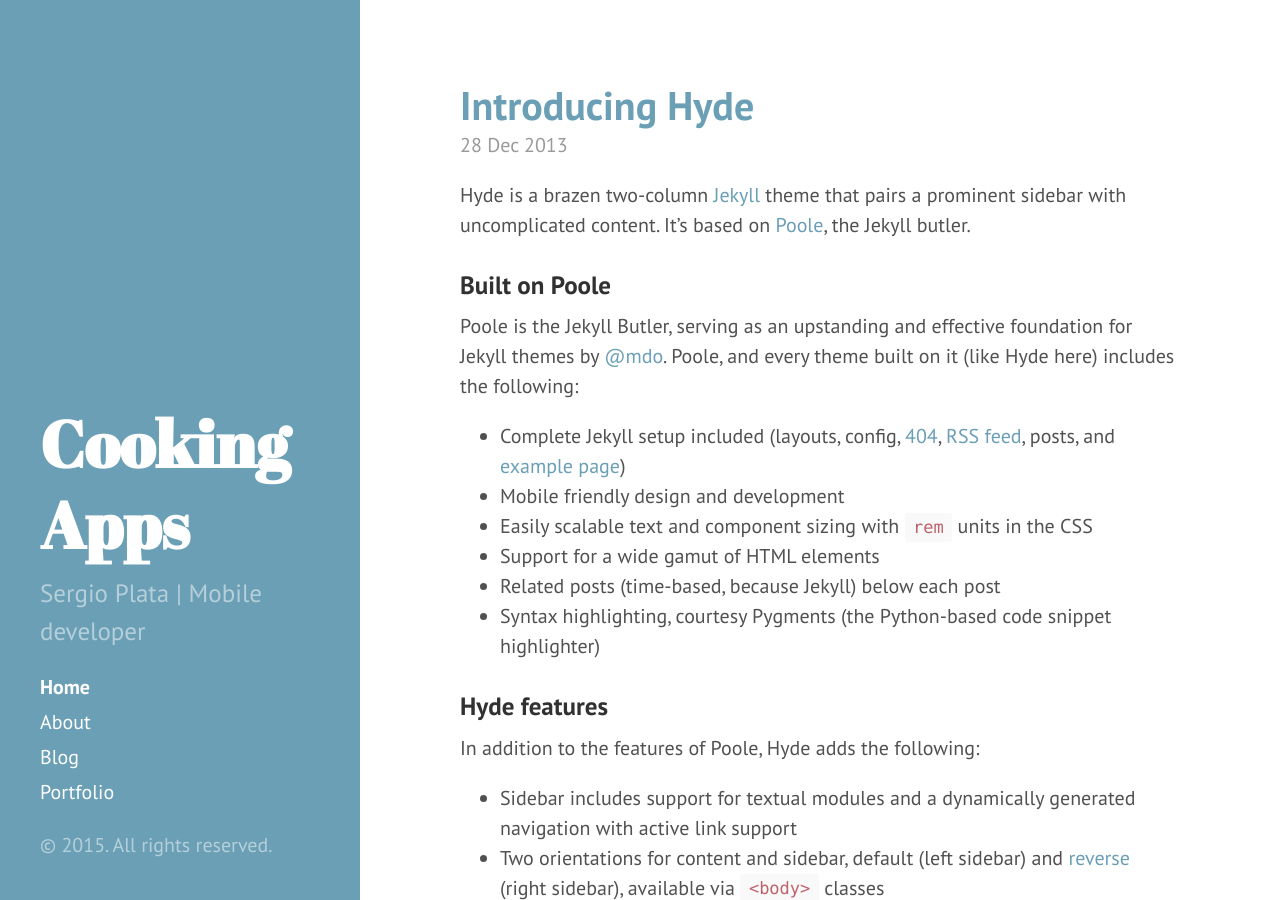
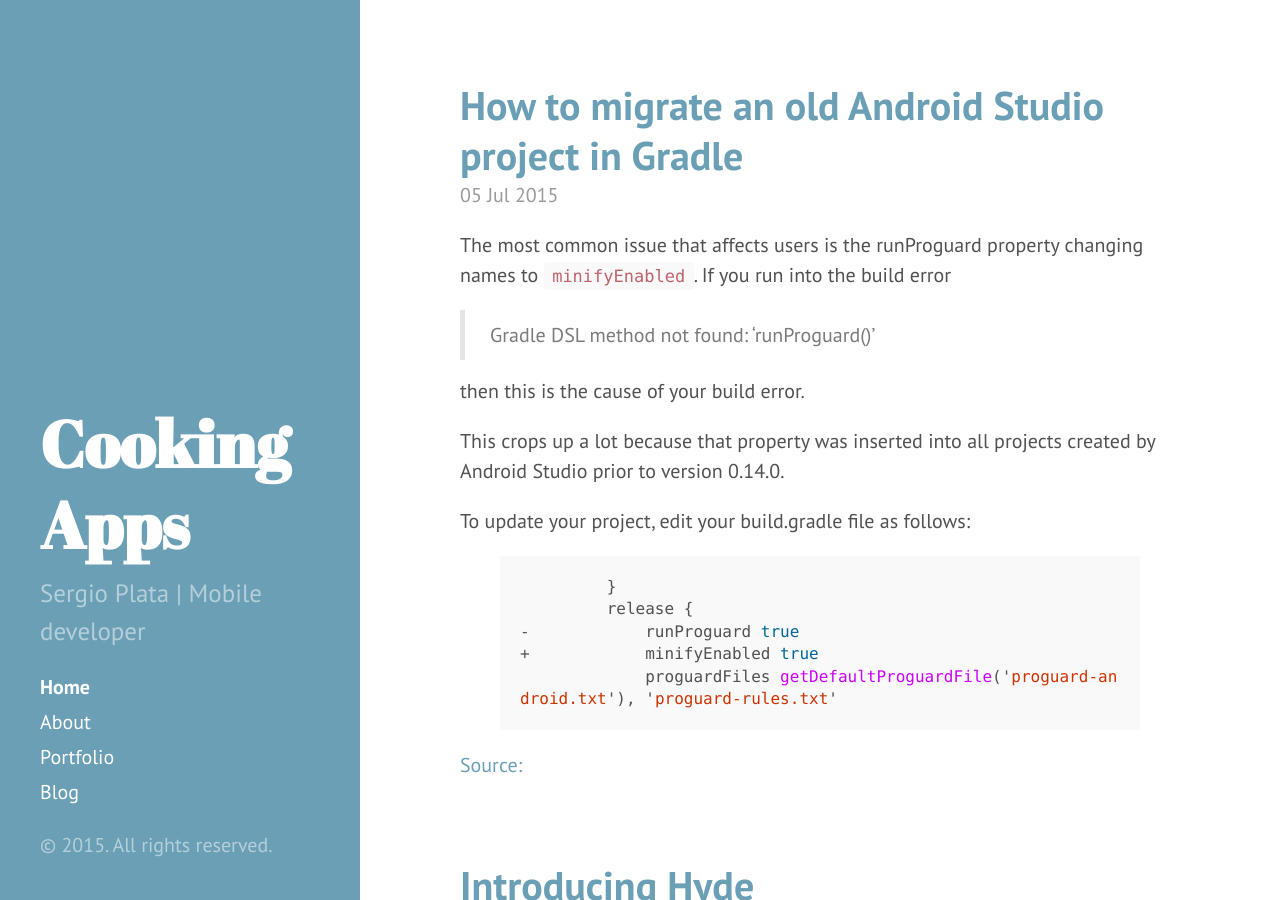
Before and after one commit to splata/splata.github.io, a Jekyll site: the page built from index.html, in a window 1280 px wide and 900 px high. Built offline with Jekyll 4.4.1, drawn with Linux system fonts in a browser that asks for light colours; Markdown is read by kramdown in place of the engine named in the settings; the list of posts is cut into pages by our own code.

Commit message:
post1prueba

```diff
--- a/_includes/sidebar.html
+++ b/_includes/sidebar.html
@@ -26,6 +26,7 @@
         {% endif %}
       {% endfor %}
 
+      <a class="sidebar-nav-item" href="{{ site.baseurl }}">Blog</a>
     </nav>
 
     <p>&copy; {{ site.time | date: '%Y' }}. All rights reserved.</p>
--- /dev/null
+++ b/_posts/2015-07-05-gradle-migration-old-android-studio-projects.md
@@ -0,0 +1,24 @@
+---
+layout: post
+title: How to migrate an old Android Studio project in Gradle
+---
+
+The most common issue that affects users is the runProguard property changing names to `minifyEnabled`. If you run into the build error
+
+> Gradle DSL method not found: 'runProguard()'
+
+then this is the cause of your build error.
+
+This crops up a lot because that property was inserted into all projects created by Android Studio prior to version 0.14.0.
+
+To update your project, edit your build.gradle file as follows:
+
+{% highlight js %}
+         }
+         release {
+-            runProguard true
++            minifyEnabled true
+             proguardFiles getDefaultProguardFile('proguard-android.txt'), 'proguard-rules.txt'
+{% endhighlight %}
+
+[Source:](http://tools.android.com/tech-docs/new-build-system/migrating-to-1-0-0)
```
Also changed, not shown: blog.md (deleted, +0 -37 lines).
